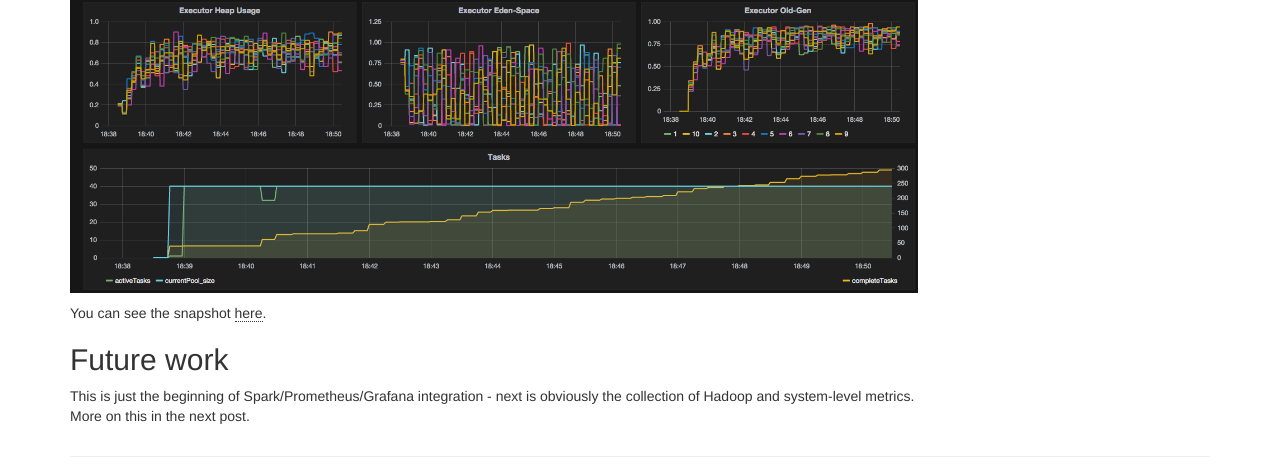
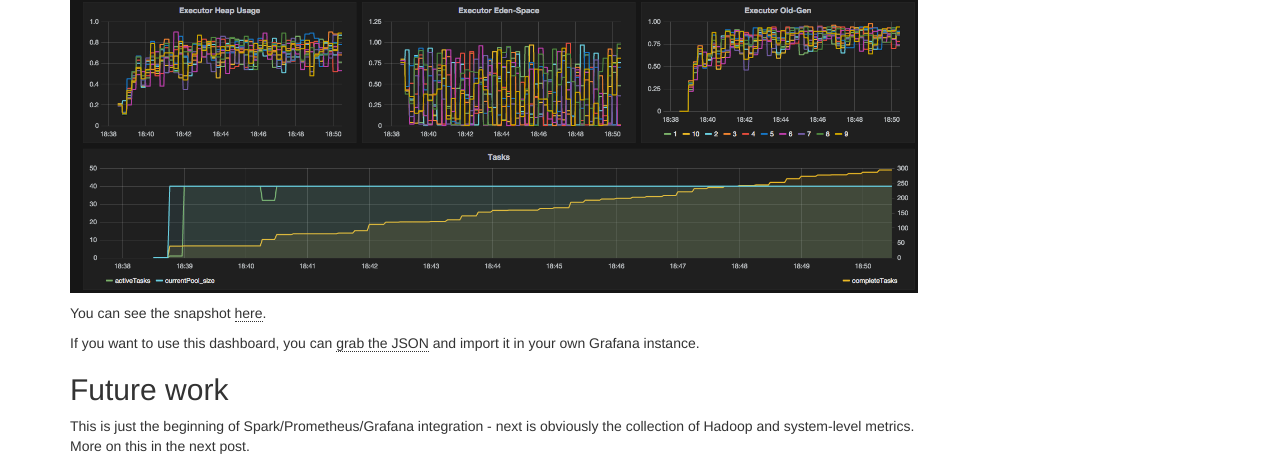
Before and after one commit to rokroskar/rokroskar.github.io, a plain HTML site: page drafts/monitoring-spark-on-hadoop-with-prometheus-and-grafana.html in a window 1280 px wide. Shown: the part 7645-8119 px from the top of the page. Drawn offline with Linux system fonts and the light colour scheme.

Commit message:
Update documentation

```diff
--- a/drafts/monitoring-spark-on-hadoop-with-prometheus-and-grafana.html
+++ b/drafts/monitoring-spark-on-hadoop-with-prometheus-and-grafana.html
@@ -273,6 +273,7 @@ qty=&quot;$2&quot;
 <p>Finally, a complete dashboard for a single Spark application showing some individual and aggregate Spark metrics may look like this: </p>
 <p><img alt="Full Spark Grafana dashboard" src="/images/grafana_full_spark_dashboard.png" /></p>
 <p>You can see the snapshot <a href="https://snapshot.raintank.io/dashboard/snapshot/kHmB0PX9COdomGLCjA9LE3YhWCLVIXp5">here</a>.</p>
+<p>If you want to use this dashboard, you can <a href="https://gist.github.com/rokroskar/1649be3c00bb802289eb">grab the JSON</a> and import it in your own Grafana instance. </p>
 <h2>Future work</h2>
 <p>This is just the beginning of Spark/Prometheus/Grafana integration - next is obviously the collection of Hadoop and system-level metrics. More on this in the next post. </p>
             </div>
```
